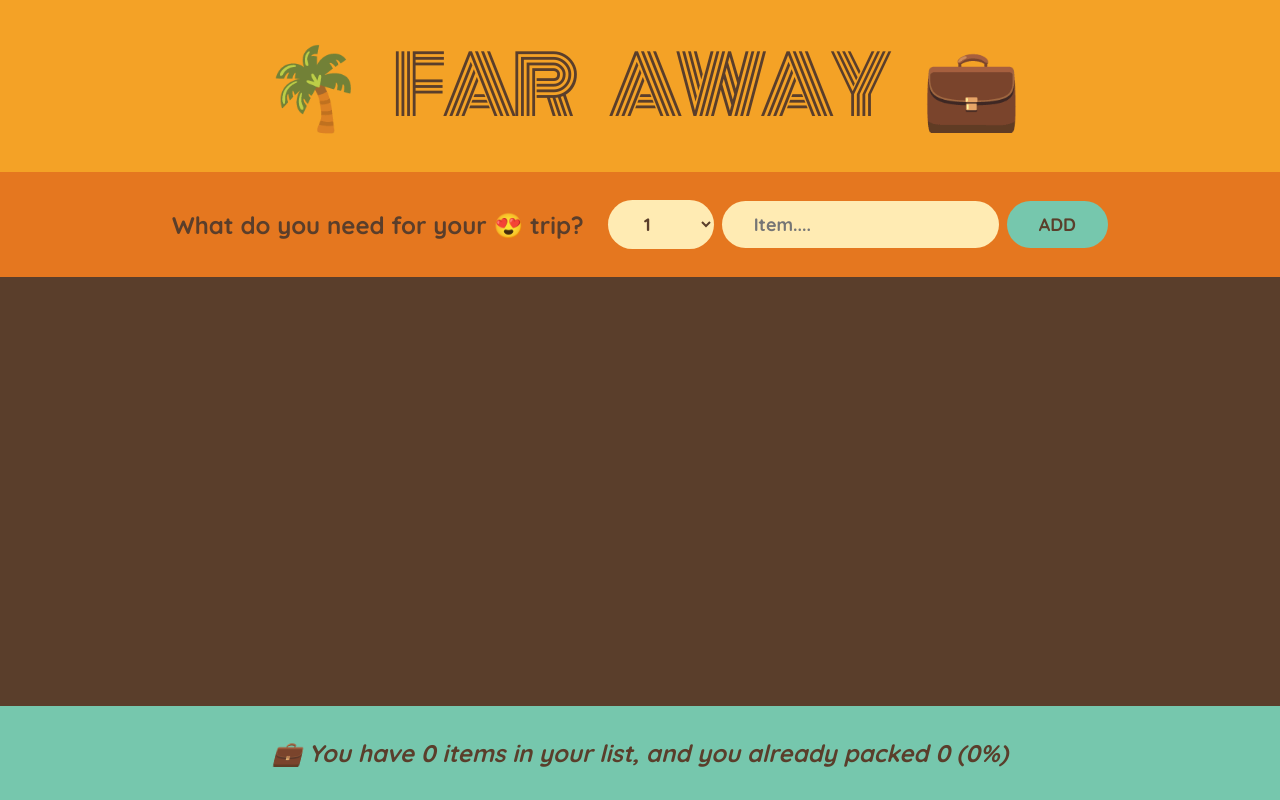
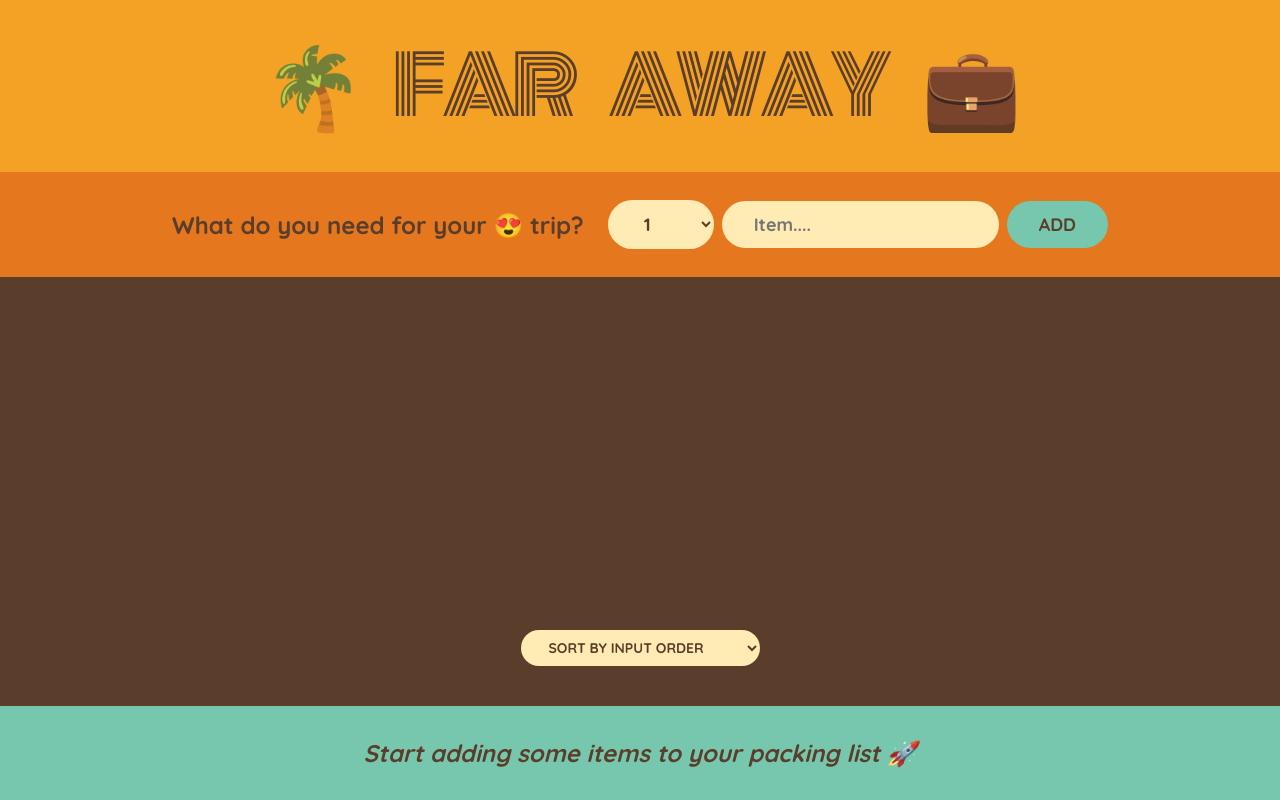
Before and after one commit to SandunSankalpa98/travel-list, a React (Vite) app: page / in a window 1280 px wide. Built offline with nearby package versions, Linux system fonts and the light colour scheme.

Commit message:
Added Sorting function into packing list

```diff
--- a/src/assets/Components/PackingList.jsx
+++ b/src/assets/Components/PackingList.jsx
@@ -1,12 +1,24 @@
-import React from "react";
+import React, { useState } from "react";
 import PropTypes from "prop-types";
 import Item from "./Item";
 
 export default function PackingList({items, onDeleteItem, onToggleItem}) {
+    const [sortBy, setSortBy] = useState("input")
+
+    let sortedItems;
+    if(sortBy === 'input') sortedItems = items;
+    if(sortBy === 'description') sortedItems = items
+        .slice()
+        .sort((a,b) => a.description.localeCompare(b.description));
+    if(sortBy === 'packed') sortedItems = items
+        .slice()
+        .sort((a,b) => Number(a.packed) - Number(b.packed));
+
     return (
       <div className="list">
+
         <ul>
-            {items.map((item) => (
+            {sortedItems.map((item) => (
             <Item
                 item={item}
                 key={item.id}
@@ -15,7 +27,17 @@
             />
             ))}
         </ul>
+
+        <div className="action">
+            <select value={sortBy} onChange={(e)=>setSortBy(e.target.value)} >
+                <option value="input">Sort by input order</option>
+                <option value="description">Sort by description</option>
+                <option value="packed">Sort by packed status</option>
+            </select>
+        </div>
       </div>
+
+
     )
   }
 
--- a/src/assets/Components/Stats.jsx
+++ b/src/assets/Components/Stats.jsx
@@ -6,9 +6,18 @@
   const numPacked = items.filter(item => item.packed).length;
   const percentPacked = Math.round((numPacked / numItems) * 100) || 0;
 
+  if (!items.length)
+    return (
+      <p className="stats">
+        <em>Start adding some items to your packing list 🚀</em>
+      </p>
+    );
+
   return (
     <footer className='stats'>
-      <em>💼 You have {numItems} items in your list, and you already packed {numPacked} ({percentPacked}%)</em>
+      <em>
+        {percentPacked === 100 ? "You got everything! Ready to go ✈" : `💼 You have ${numItems} items in your list, and you already packed ${numPacked} (${percentPacked}%)`}
+        </em>
     </footer>
   );
 }
```
